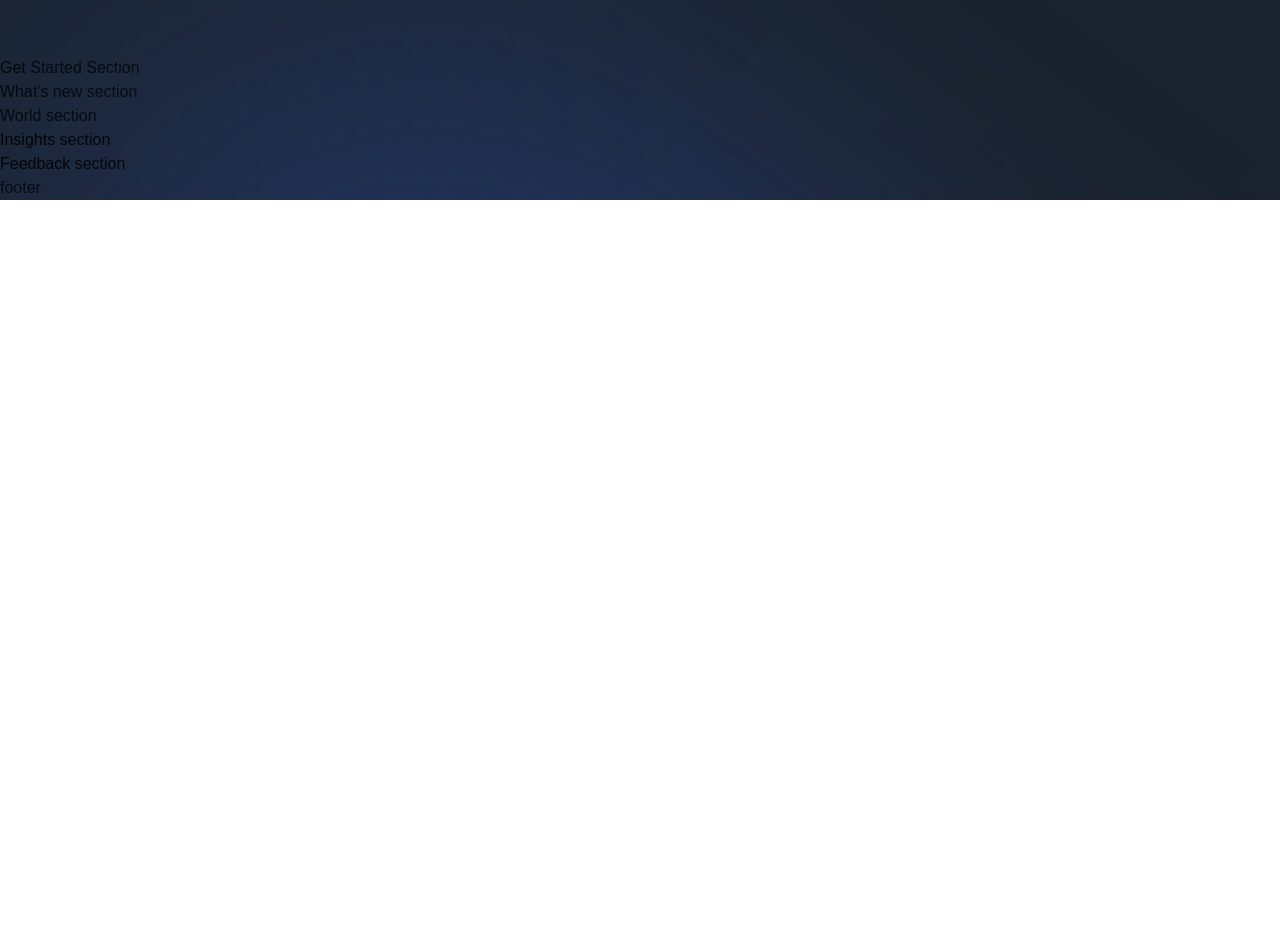
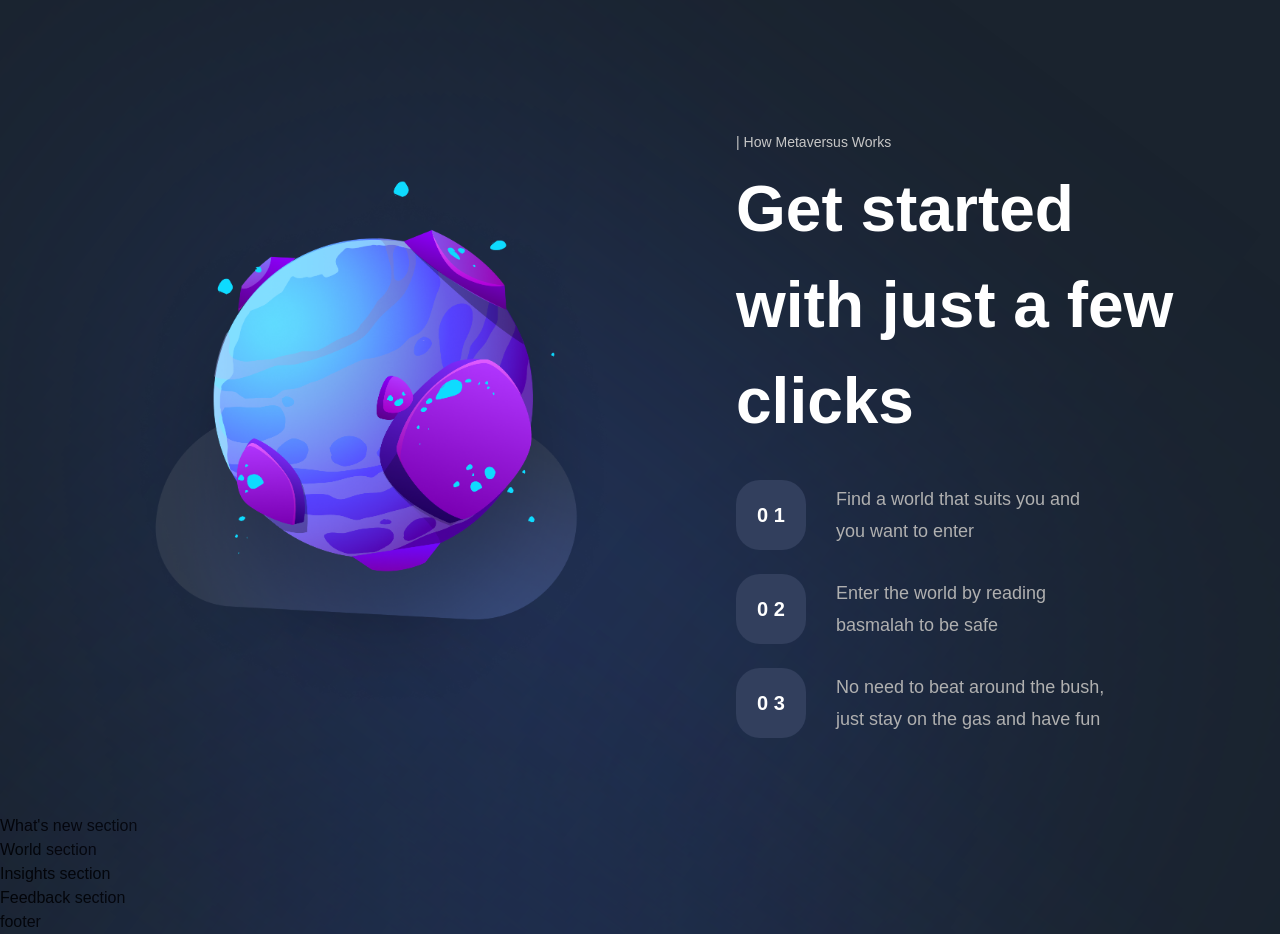
Before and after one commit to viettu2k/metaversus, a Next.js app: page / in a window 1280 px wide. Shown: the part 2600-3534 px from the top of the page. Before the commit the page ends 2800 px from the top, so only its background shows below. Built offline with nearby package versions, Linux system fonts and the light colour scheme; a web font is replaced by a local one.

Commit message:
adding getstarted

```diff
--- a/components/StartSteps.jsx
+++ b/components/StartSteps.jsx
@@ -1,6 +1,15 @@
-const StartSteps = () => (
-  <div>
-    start steps
+import styles from '../styles';
+
+const StartSteps = ({ number, text }) => (
+  <div className={`${styles.flexCenter} flex-row`}>
+    <div
+      className={`${styles.flexCenter} w-[70px] h-[70px] rounded-[24px] bg-[#323F5D]`}
+    >
+      <p className='font-bold text-[20px] text-white'>{number}</p>
+    </div>
+    <p className='flex-1 ml-[30px] font-normal text-[18px] text-[#B0B0B0] leading-[32.4px]'>
+      {text}
+    </p>
   </div>
 );
 
--- a/sections/GetStarted.jsx
+++ b/sections/GetStarted.jsx
@@ -1,8 +1,48 @@
 'use client';
 
+import { motion } from 'framer-motion';
+
+import styles from '../styles';
+import { startingFeatures } from '../constants';
+import { StartSteps, TitleText, TypingText } from '../components';
+import { staggerContainer, fadeIn, planetVariants } from '../utils/motion';
+
 const GetStarted = () => (
-  <section>
-    Get Started Section
+  <section className={`${styles.paddings} relative z-10`}>
+    <motion.div
+      variants={staggerContainer}
+      initial='hidden'
+      whileInView='show'
+      viewport={{ once: false, amount: 0.25 }}
+      className={`${styles.innerWidth} mx-auto flex lg:flex-row flex-col gap-8`}
+    >
+      <motion.div
+        variants={planetVariants('left')}
+        className={`flex-1 ${styles.flexCenter}`}
+      >
+        <img
+          src='/get-started.png'
+          alt='get-started'
+          className='w-[90%] h-[90%] object-contain'
+        />
+      </motion.div>
+      <motion.div
+        variants={fadeIn('left', 'tween', 0.2, 1)}
+        className='flex-[0.75] flex justify-center flex-col'
+      >
+        <TypingText title='| How Metaversus Works' />
+        <TitleText title={<>Get started with just a few clicks</>} />
+        <div className='mt-[31px] flex flex-col max-w-[370px] gap-[24px]'>
+          {startingFeatures.map((feature, index) => (
+            <StartSteps
+              key={feature}
+              number={`${index < 10 ? '0' : ''} ${index + 1}`}
+              text={feature}
+            />
+          ))}
+        </div>
+      </motion.div>
+    </motion.div>
   </section>
 );
 
```
